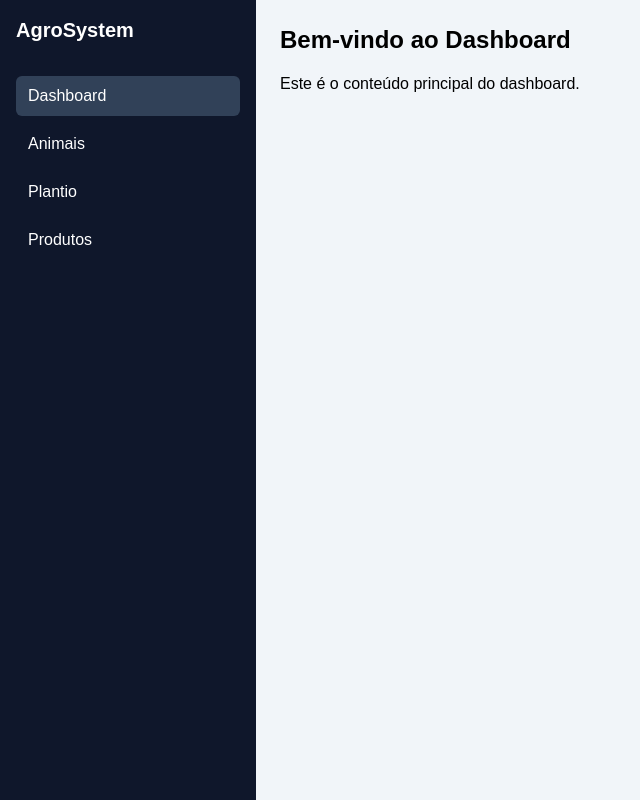
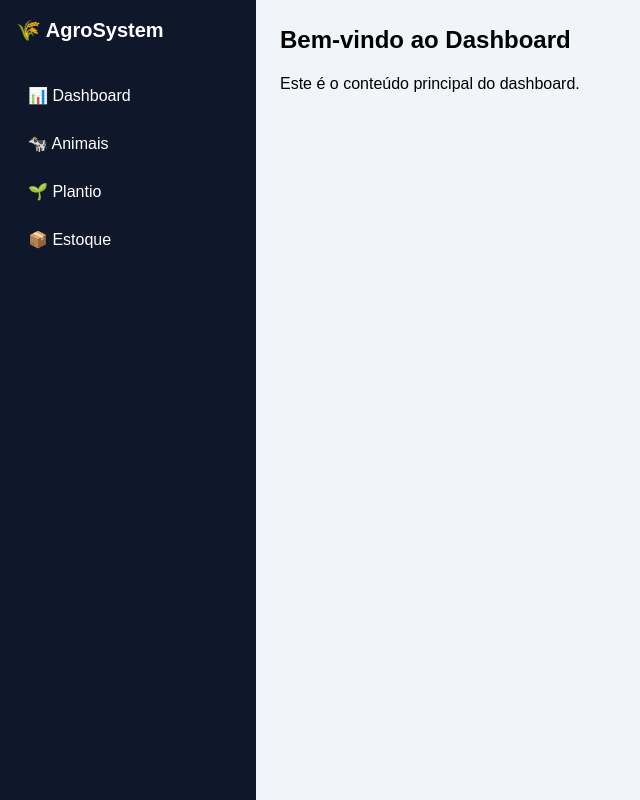
Before and after one commit to NycolasFreitasL/agro-system-TCC, a Next.js app: page /dashboard in a window 1280 px wide. Shown: the whole page, without its empty margins (0-640 px from the left). Built offline with nearby package versions, Linux system fonts and the light colour scheme.

Commit message:
sidebar conectada

```diff
--- a/app/animais/page.tsx
+++ b/app/animais/page.tsx
@@ -6,3 +6,5 @@ const Page = () => {
     </div>
   );
 };
+
+export default Page;
--- /dev/null
+++ b/app/components/sidebar.tsx
@@ -0,0 +1,43 @@
+import  Link  from "next/link";
+
+const Sidebar = () => {
+    return (
+        <aside className="w-64 min-h-screen bg-slate-900 text-white p-4">
+            <div className="mb-8">
+                <h2 className="text-xl font-bold">🌾 AgroSystem</h2>
+            </div>
+
+            <nav className="space-y-2">
+                <Link
+                    href="/dashboard"
+                    className="block w-full px-3 py-2 rounded-md hover:bg-slate-700"
+                >
+                    📊 Dashboard
+                </Link>
+
+                <Link
+                    href="/animais"
+                    className="block w-full px-3 py-2 rounded-md hover:bg-slate-700"
+                >
+                    🐄 Animais
+                </Link>
+
+                <Link
+                    href="/plantio"
+                    className="block w-full px-3 py-2 rounded-md hover:bg-slate-700"
+                >
+                    🌱 Plantio
+                </Link>
+
+                <Link
+                    href="/estoque"
+                    className="block w-full px-3 py-2 rounded-md hover:bg-slate-700"
+                >
+                    📦 Estoque
+                </Link>
+            </nav>
+        </aside>
+    )
+}
+
+export default Sidebar;
--- a/app/dashboard/page.tsx
+++ b/app/dashboard/page.tsx
@@ -1,34 +1,18 @@
 "use client";
 
 import React from "react";
+import Sidebar from "../components/sidebar";
 
 const page = () => {
   return (
     <div className="flex min-h-screen bg-slate-100">
-      {/* Sidebar */}
-      <aside className="w-64 bg-slate-900 text-white min-h-screen p-4">
-        <div className="mb-8">
-          <h2 className="text-xl font-bold">AgroSystem</h2>
-        </div>
-        <nav className="space-y-2">
-          <button className="w-full text-left px-3 py-2 rounded-md bg-slate-700">
-            Dashboard
-          </button>
-          <button className="w-full text-left px-3 py-2 rounded-md hover:bg-slate-700">
-            Animais
-          </button>
-          <button className="w-full text-left px-3 py-2 rounded-md hover:bg-slate-700">
-            Plantio
-          </button>
-          <button className="w-full text-left px-3 py-2 rounded-md hover:bg-slate-700">
-            Produtos
-          </button>
-        </nav>
-      </aside>
+      <Sidebar />
 
-      {/* Main content area */}
-      <main className="min-h-screen bg-slate-100 p-6">
-        <h1 className="text-2xl font-bold mb-4">Bem-vindo ao Dashboard</h1>
+      <main className="flex-1 p-6">
+        <h1 className="text-2xl font-bold mb-4">
+          Bem-vindo ao Dashboard
+        </h1>
+
         <p>Este é o conteúdo principal do dashboard.</p>
       </main>
     </div>
--- a/app/page.tsx
+++ b/app/page.tsx
@@ -1,10 +1,13 @@
+"use client";
+
 import Image from "next/image";
+import Link from "next/link";
 
 export default function Home() {
   return (
     <div>
       <main>
-
+        <Link href="/dashboard"> dashboard </Link>
       </main>
     </div>
   );
--- a/app/plantio/page.tsx
+++ b/app/plantio/page.tsx
@@ -1,3 +1,5 @@
+"use client"
+
 const Page = () => {
   return (
     <div>
@@ -6,3 +8,5 @@ const Page = () => {
     </div>
   );
 };
+
+export default Page;
```
